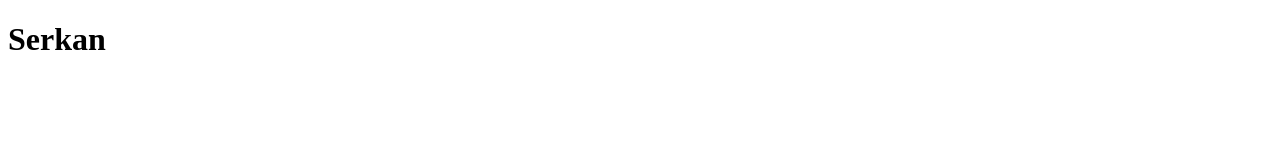
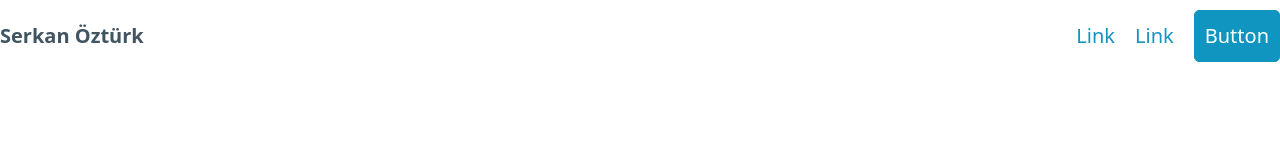
Before and after one commit to serkanozzturk/serkanozzturk.github.io, a plain HTML site: page index.html in a window 1280 px wide. Drawn offline with nearby package versions, Linux system fonts and the light colour scheme.

Commit message:
nav eklendi

```diff
--- a/index.html
+++ b/index.html
@@ -5,10 +5,20 @@
     <meta charset="UTF-8">
     <meta name="viewport" content="width=device-width, initial-scale=1.0">
     <title>Serkan Öztürk</title>
+    <link rel="stylesheet" href="https://cdn.jsdelivr.net/npm/@picocss/pico@1/css/pico.min.css">
 </head>
 
 <body>
-    <h1>Serkan</h1>
+    <nav>
+        <ul>
+            <li><strong>Serkan Öztürk</strong></li>
+        </ul>
+        <ul>
+            <li><a href="#">Link</a></li>
+            <li><a href="#">Link</a></li>
+            <li><a href="#" role="button">Button</a></li>
+        </ul>
+    </nav>
 </body>
 
 </html>
```
